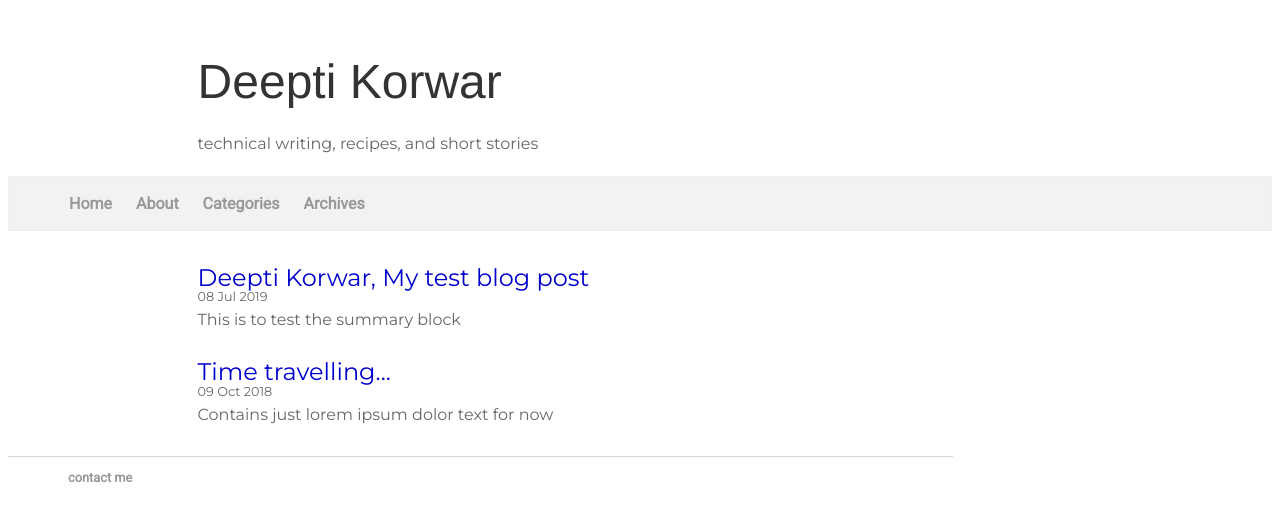
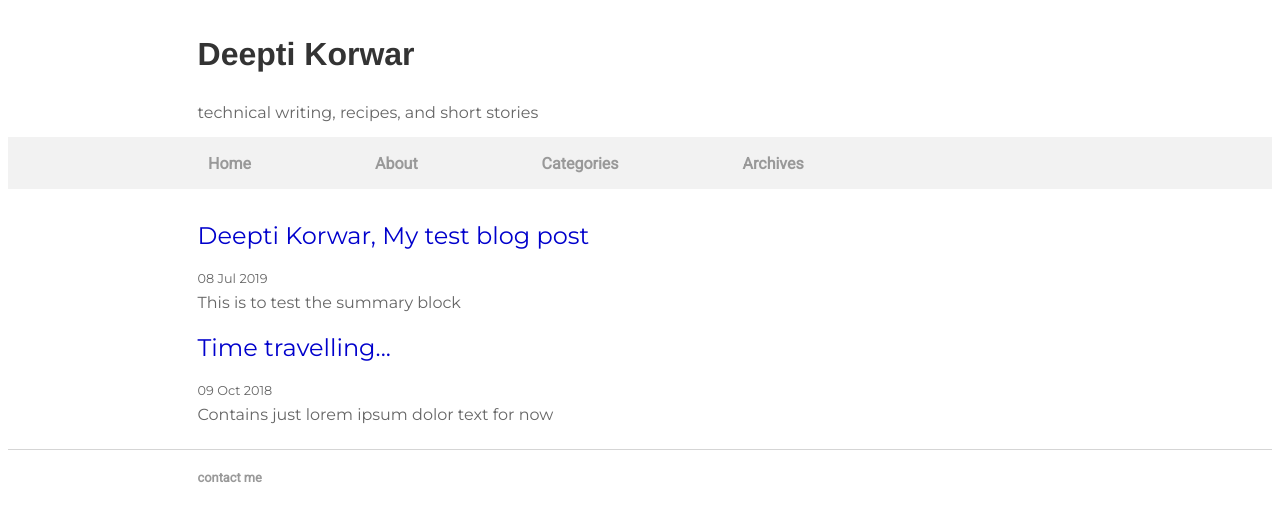
Before and after one commit to deeptikorwar/MyBlog, a Jekyll site: the page built from index.html, in a window 1280 px wide. Shown: the top 521 px of the page. Built offline with Jekyll 4.4.1, drawn with Linux system fonts in a browser that asks for light colours.

Commit message:
modified css

```diff
--- a/_layouts/default.html
+++ b/_layouts/default.html
@@ -19,17 +19,17 @@
 		<title>{{ page.title }}</title>
 		<div class="blogtitle">
   	<p class="btitle">Deepti Korwar</p>
-  	<p class="smallgray" style="margin-top:-30px">technical writing, recipes, and short stories</p>
+  	<p class="smallgray">technical writing, recipes, and short stories</p>
 		</div>
 	</head>
 	<body>
 		<div class="blognav">
 			<nav>
 				<ul>
-					<li><a href="/">Home</a></li>
-					<li><a href="/aboutme">About</a></li>
-					<li><a href="/blog">Categories</a></li>
-					<li><a href="/archives">Archives</a></li>
+					<li><a class="blognav" href="/">Home</a></li>
+					<li><a class="blognav" href="/aboutme">About</a></li>
+					<li><a class="blognav" href="/blog">Categories</a></li>
+					<li><a class="blognav" href="/archives">Archives</a></li>
 				</ul>
 			</nav>
 		</div>
@@ -39,9 +39,11 @@
 
 		</div><!-- /.container -->
 		<footer>
+		<div class="blogtitle">
 			<ul>
 				<li><a href="mailto:kdeepti2013@gmail.com">contact me</a></li>
 			</ul>
+		</div>
 		</footer>
 	</body>
 </html>
--- a/_layouts/post.html
+++ b/_layouts/post.html
@@ -4,11 +4,11 @@ layout: default
 <h1>{{ page.title }}</h1>
 
 {% if page.author == "Deepti Korwar" %}
-<p class="verysmallgray" style="margin-top:-30px">by {{ page.author }} on
+<p class="verysmallgray">by {{ page.author }} on
   {{ page.date | date_to_string }}</p>
 
 {% elsif page.author != "Deepti Korwar" %}
-<p class="verysmallgray" style="margin-top:-30px">by {{ page.author }} on
+<p class="verysmallgray">by {{ page.author }} on
   {{ page.date | date_to_string }}, writing for
   <a href="/">Deepti Korwar</a></p>
 {% endif %}
--- a/css/main.css
+++ b/css/main.css
@@ -1,26 +1,23 @@
 body {
     /*margin: 60px auto;*/
     /*width: 70%;*/
-    /*background-color: #73e600;*/
     font-family: 'Montserrat', 'Sans-Serif'
 }
 
 footer {
     border-top: 1px solid #d5d5d5;
-    padding-left: 60px;
-    width: 70%;
     /*background-color: #f2f2f2;*/
     font-size: .8em
 }
 
 .container {
     margin: 30px auto;
-    /*background-color: #00e6e6;*/
     width: 70%
 }
 
 p.btitle {
-    font-size: 3em;
+    font-size: 2em;
+    font-weight: bold;
     font-family:'Helvetica', 'Arial', 'Sans-Serif'
 
 }
@@ -29,15 +26,13 @@ p.btitle {
 .blogtitle {
     margin: 20px auto;
     width: 70%;
-    /*background-color: #cceeff*/
 }
 
 .blognav {
-    padding: 1px;
-    padding-left: 60px;
-   /* width: 100%;*/
+    padding-left: 100px;
+    padding-top: 0.5px;
+    padding-bottom: 0.5px;
     background-color: #f2f2f2;
-    border: 1px solid #eee
 }
 /* End css for nav block */
 
@@ -51,6 +46,7 @@ nav ul li, footer ul li {
     display: inline;
     margin-right: 20px
 }
+
 a {
     text-decoration: none;
     color: #999
@@ -68,15 +64,28 @@ a.smallblue {
 a:hover {
     text-decoration: underline
 }
+
+a.blognav:hover {
+    color: #333333;
+    text-decoration: none
+}
+
 h1 {
-    font-size: 3em;
+    font-size: 2.5em;
     font-family:'Helvetica', 'Arial', 'Sans-Serif';
     margin-left: -2px
 }
+
 p {
     font-size: 1.5em;
     line-height: 1.4em;
     color: #333
+}
+
+p.verysmallgray {
+    font-size: 0.8em;
+    line-height: 0.5em;
+    color: #666666
 }
 
 .verysmallgray {
@@ -84,18 +93,15 @@ p {
   color: #666666
 }
 
+p.smallgray {
+    font-size: 1em;
+    line-height: 0.5em;
+    color: #666666
+}
+
 .smallgray {
   font-size: 1em;
   color: #666666
-}
-
-ul.posts {
-    margin: 20px auto 40px;
-    font-size: 1.5em
-}
-
-ul.posts li {
-    list-style: none;
 }
 
 /* Start css for inline code */
--- a/index.html
+++ b/index.html
@@ -10,6 +10,6 @@ title: Deepti Korwar, Technical Writer
 
 {% for post in site.posts %}
   <p><a class="blue" href="{{ post.url }}" title="{{ post.title }}">{{ post.title }}</a></p>
-  <p class="verysmallgray" style="margin-top:-30px">{{ post.date | date_to_string }}</p>
-  <p class="smallgray" style="margin-top:-10px">{{ post.summary }}</p>
+  <p class="verysmallgray">{{ post.date | date_to_string }}</p>
+  <p class="smallgray">{{ post.summary }}</p>
 {% endfor %}
--- a/pages/aboutme.html
+++ b/pages/aboutme.html
@@ -3,6 +3,6 @@ layout: default
 title: About me
 permalink: /aboutme/
 ---
+{% include my_social_media.html %}
 <h1>{{ page.title }}</h1>
-{% include my_social_media.html %}
 <p> Placeholder file for about me info</p>
```
